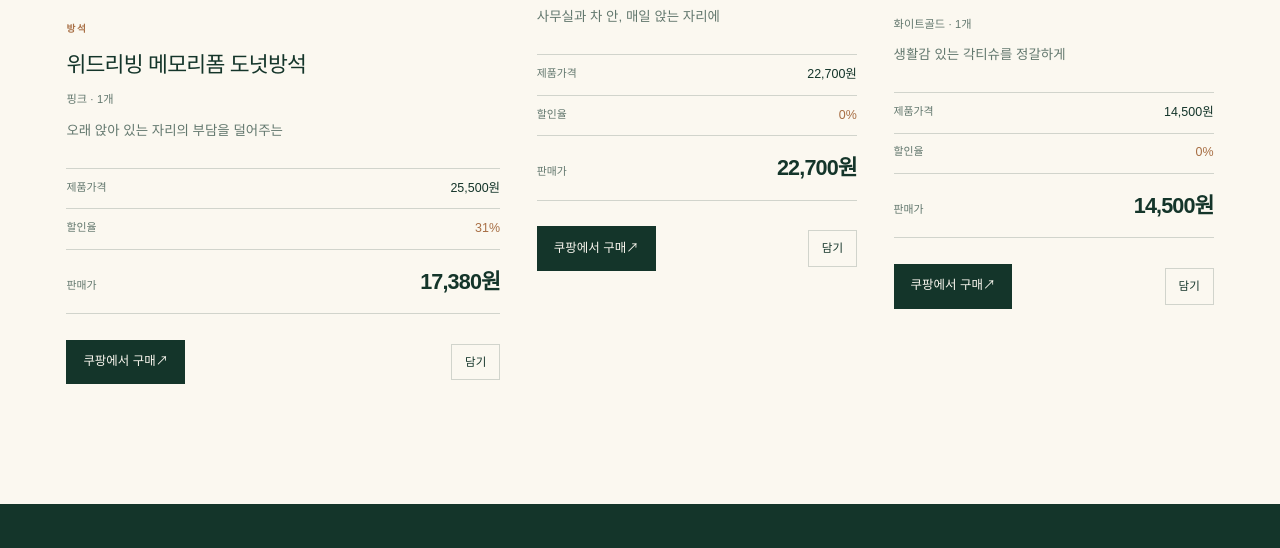
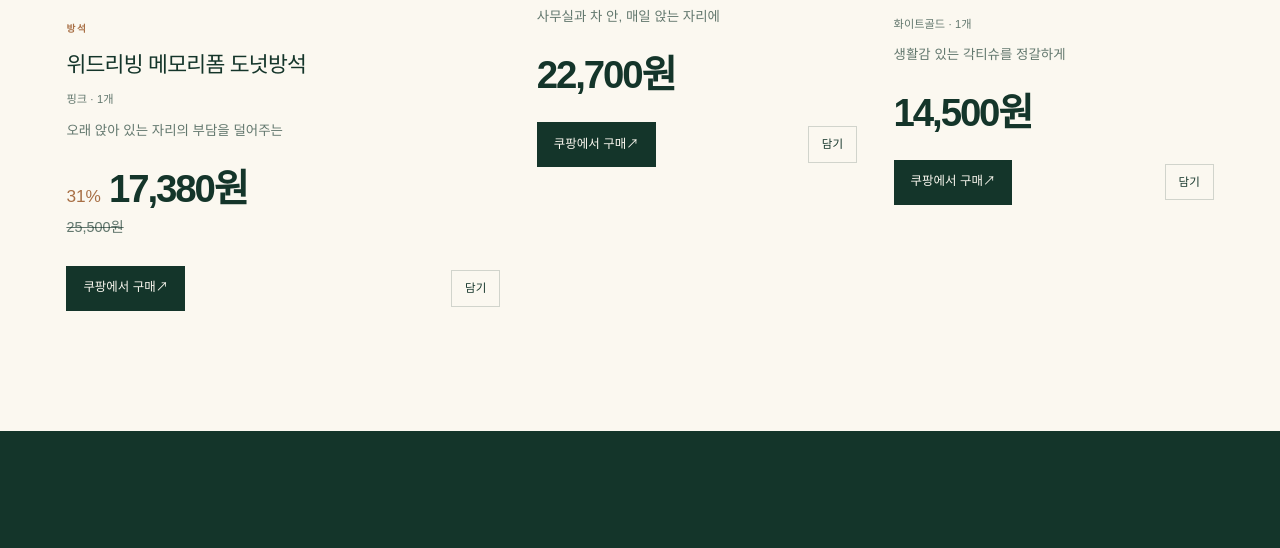
Before and after one commit to kyoungsook70/withliving, a plain HTML site: page index.html in a window 1280 px wide. Shown: the part 2537-3085 px from the top of the page. Drawn offline with Linux system fonts and the light colour scheme; a web font is replaced by a local one.

Commit message:
style: simplify product price display

```diff
--- a/script.js
+++ b/script.js
@@ -62,7 +62,14 @@ const fallbackLabels = {
   outdoor: '든든한 밖의 시간'
 };
 const won = (value) => `${Number(value || 0).toLocaleString('ko-KR')}원`;
-const productCard = (product, featured = false) => `
+const productCard = (product, featured = false) => {
+  const discountRate = Number(product.discountRate || 0);
+  const salePrice = product.salePrice ?? product.price;
+  const hasDiscount = discountRate > 0 && Number(product.productPrice) > Number(salePrice);
+  const priceLabel = hasDiscount
+    ? `${discountRate}% 할인, 판매가 ${won(salePrice)}, 정상가 ${won(product.productPrice)}`
+    : `판매가 ${won(salePrice)}`;
+  return `
   <article class="product-card ${featured ? 'featured' : ''}">
     <a class="product-visual ${product.category}" href="${product.url}" target="_blank" rel="noopener" aria-label="${product.name} 쿠팡에서 보기">
       ${product.image ? `<img src="${product.image}" alt="${product.name}" loading="lazy">` : `<span>${fallbackLabels[product.category] || '일상을 위한 물건'}</span>`}
@@ -70,17 +77,17 @@ const productCard = (product, featured = false) => `
     </a>
     <div class="product-info">
       <p>${product.categoryLabel}</p><h3>${product.name}</h3>${product.option ? `<small class="product-option">${product.option}</small>` : ''}<span>${product.tagline}</span>
-      <dl class="product-price" aria-label="${product.name} 가격 정보">
-        <div><dt>제품가격</dt><dd>${won(product.productPrice)}</dd></div>
-        <div><dt>할인율</dt><dd class="discount-rate">${Number(product.discountRate || 0)}%</dd></div>
-        <div class="sale-price"><dt>판매가</dt><dd>${won(product.salePrice ?? product.price)}</dd></div>
-      </dl>
+      <div class="product-price" aria-label="${priceLabel}">
+        <div class="price-main">${hasDiscount ? `<span>${discountRate}%</span>` : ''}<strong>${won(salePrice)}</strong></div>
+        ${hasDiscount ? `<del>${won(product.productPrice)}</del>` : ''}
+      </div>
       <div class="product-actions">
         <a class="button product-buy" href="${product.url}" target="_blank" rel="noopener noreferrer">쿠팡에서 구매 <span aria-hidden="true">↗</span></a>
-        <button type="button" class="cart-add" data-cart-add data-name="${product.name}" data-price="${product.salePrice ?? product.price}" data-url="${product.url}">담기</button>
+        <button type="button" class="cart-add" data-cart-add data-name="${product.name}" data-price="${salePrice}" data-url="${product.url}">담기</button>
       </div>
     </div>
   </article>`;
+};
 
 async function renderProducts() {
   const containers = $$('[data-product-list]');
--- a/styles.css
+++ b/styles.css
@@ -84,13 +84,11 @@ p { max-width: 40ch; }
 .product-info h3 { margin: 0; font-size: 1.35rem; font-weight: 350; letter-spacing: -.035em; }
 .product-info > span { display: block; max-width: 32ch; margin: .55rem 0 1.3rem; color: var(--dim); font-size: .84rem; }
 .product-option { display: block; margin-top: .45rem; color: var(--dim); font-size: .7rem; }
-.product-price { display: grid; margin: 1.6rem 0; border-top: 1px solid var(--line); }
-.product-price > div { display: flex; justify-content: space-between; gap: 1rem; padding: .55rem 0; border-bottom: 1px solid var(--line); }
-.product-price dt { color: var(--dim); font-size: .68rem; }
-.product-price dd { margin: 0; font-size: .78rem; font-weight: 500; }
-.product-price .discount-rate { color: var(--accent); }
-.product-price .sale-price { align-items: baseline; padding-block: .8rem; }
-.product-price .sale-price dd { font-size: 1.35rem; font-weight: 600; letter-spacing: -.04em; }
+.product-price { display: grid; gap: .25rem; justify-items: start; margin: 1.6rem 0; }
+.price-main { display: flex; gap: .5rem; align-items: baseline; }
+.price-main span { color: var(--accent); font-size: clamp(.9rem,1.4vw,1.08rem); font-weight: 500; }
+.price-main strong { font-size: clamp(1.75rem,3vw,2.65rem); font-weight: 650; line-height: 1.1; letter-spacing: -.055em; }
+.product-price del { color: var(--dim); font-size: .9rem; text-decoration-thickness: 1px; }
 .product-actions { display: flex; gap: 1rem; align-items: center; justify-content: space-between; }
 .cart-add { padding: .45rem .8rem; border: 1px solid var(--line); background: transparent; cursor: pointer; font-size: .72rem; }
 .product-buy { min-height: 44px; padding: .65rem 1rem; color: var(--ivory); background: var(--green); border-color: var(--green); }
```
